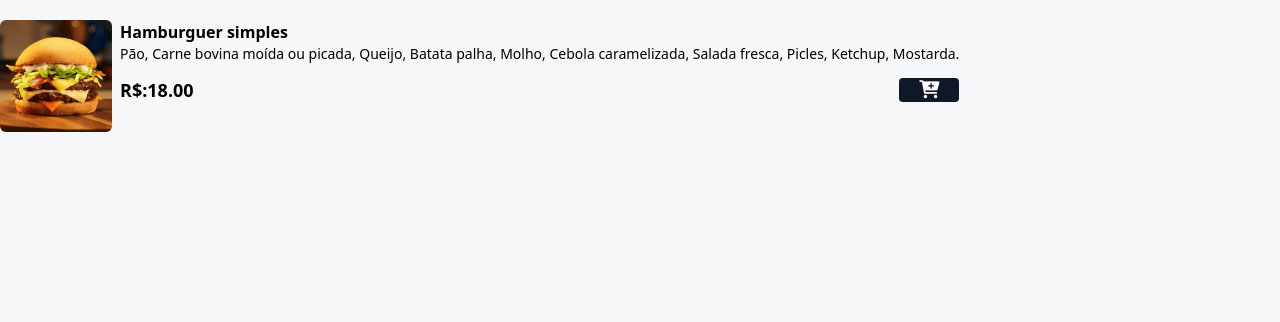
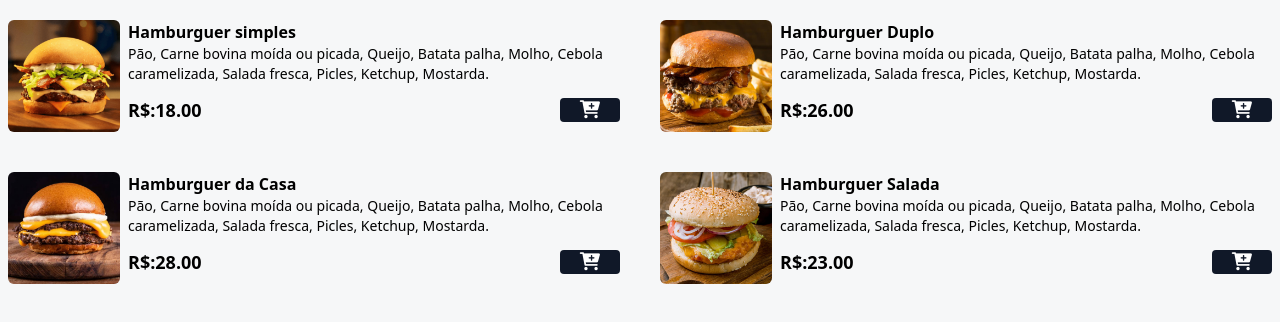
Before and after one commit to AmibieL/dev-cardapio, a website: page index.html in a window 1280 px wide. Shown: the part 496-818 px from the top of the page. Drawn offline with Linux system fonts and the light colour scheme.

Commit message:
menu itens grid colums

```diff
--- a/index.html
+++ b/index.html
@@ -40,7 +40,9 @@
     </h2>
 
     <div id="menu">
-      <main class="grid grid-cols-1">
+      <main
+        class="grid grid-cols-1 md:grid-cols-2 gap-7 md:gap-10 mx-auto max-w-7xl mb-16 px-2"
+      >
         <div class="flex gap-2">
           <img
             src="assets/hamb-1.png"
@@ -65,6 +67,81 @@
             </div>
           </div>
         </div>
+
+        <div class="flex gap-2">
+          <img
+            src="assets/hamb-2.png"
+            alt="hamburguer duplo"
+            class="w-28 h-28 rounded-md hover:scale-110 hover:-rotate-2 duration-300"
+          />
+          <div>
+            <p class="font-bold">Hamburguer Duplo</p>
+            <p class="text-sm">
+              Pão, Carne bovina moída ou picada, Queijo, Batata palha, Molho,
+              Cebola caramelizada, Salada fresca, Picles, Ketchup, Mostarda.
+            </p>
+            <div class="flex items-center gap-2 justify-between mt-3">
+              <p class="font-bold text-lg">R$:26.00</p>
+              <button
+                class="bg-gray-900 px-5 rounded add-to-cart-btn"
+                data-name="hamburguer duplo"
+                data-price="26.00"
+              >
+                <i class="fa fa-cart-plus text-lg text-white"></i>
+              </button>
+            </div>
+          </div>
+        </div>
+
+        <div class="flex gap-2">
+          <img
+            src="assets/hamb-3.png"
+            alt="hamburguer da casa"
+            class="w-28 h-28 rounded-md hover:scale-110 hover:-rotate-2 duration-300"
+          />
+          <div>
+            <p class="font-bold">Hamburguer da Casa</p>
+            <p class="text-sm">
+              Pão, Carne bovina moída ou picada, Queijo, Batata palha, Molho,
+              Cebola caramelizada, Salada fresca, Picles, Ketchup, Mostarda.
+            </p>
+            <div class="flex items-center gap-2 justify-between mt-3">
+              <p class="font-bold text-lg">R$:28.00</p>
+              <button
+                class="bg-gray-900 px-5 rounded add-to-cart-btn"
+                data-name="hamburguer da casa"
+                data-price="28.00"
+              >
+                <i class="fa fa-cart-plus text-lg text-white"></i>
+              </button>
+            </div>
+          </div>
+        </div>
+
+        <div class="flex gap-2">
+          <img
+            src="assets/hamb-4.png"
+            alt="hamburguer duplo"
+            class="w-28 h-28 rounded-md hover:scale-110 hover:-rotate-2 duration-300"
+          />
+          <div>
+            <p class="font-bold">Hamburguer Salada</p>
+            <p class="text-sm">
+              Pão, Carne bovina moída ou picada, Queijo, Batata palha, Molho,
+              Cebola caramelizada, Salada fresca, Picles, Ketchup, Mostarda.
+            </p>
+            <div class="flex items-center gap-2 justify-between mt-3">
+              <p class="font-bold text-lg">R$:23.00</p>
+              <button
+                class="bg-gray-900 px-5 rounded add-to-cart-btn"
+                data-name="hamburguer salada"
+                data-price="23.00"
+              >
+                <i class="fa fa-cart-plus text-lg text-white"></i>
+              </button>
+            </div>
+          </div>
+        </div>
       </main>
     </div>
   </body>
```
Also changed, not shown: styles/output.css.
